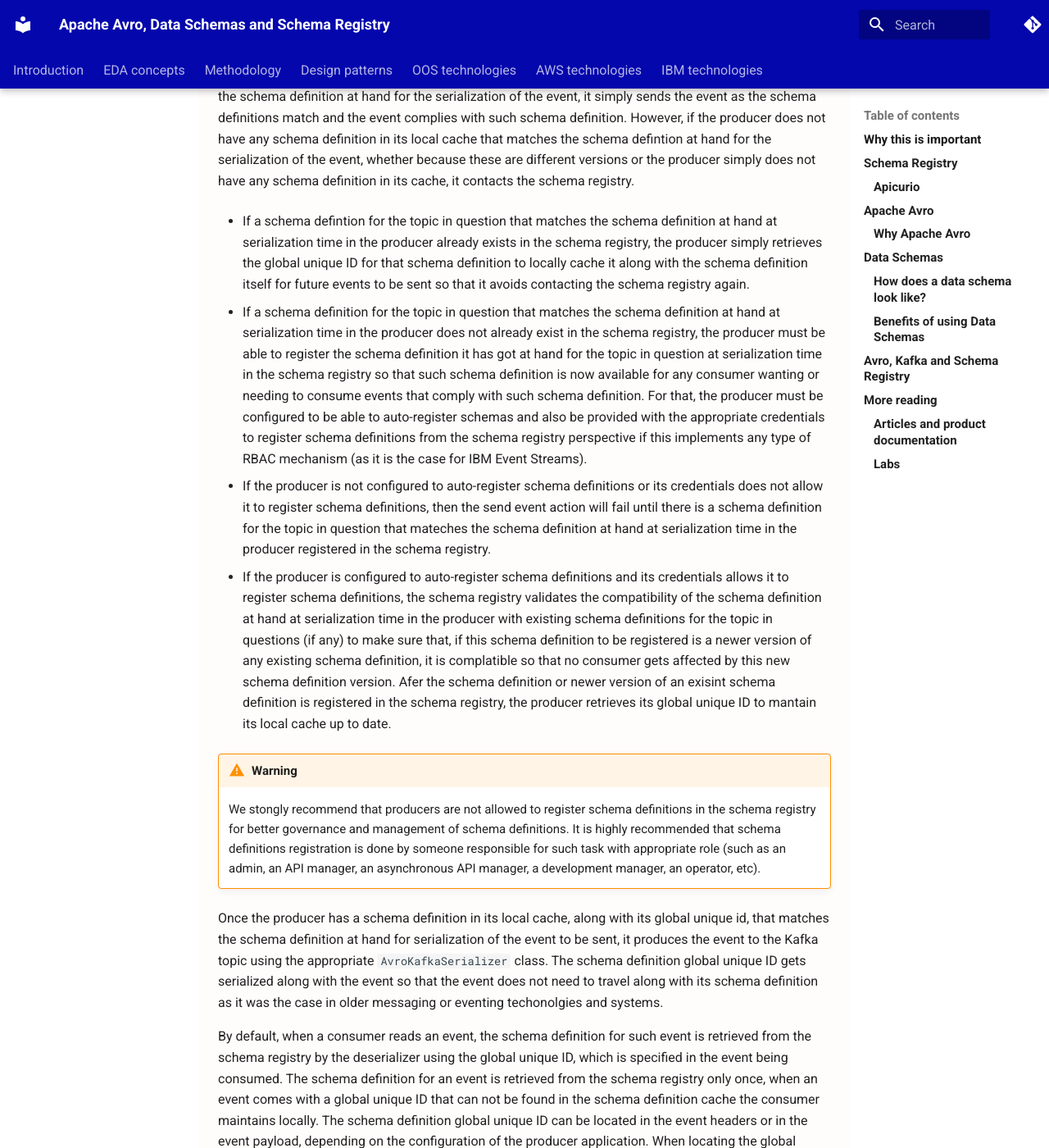
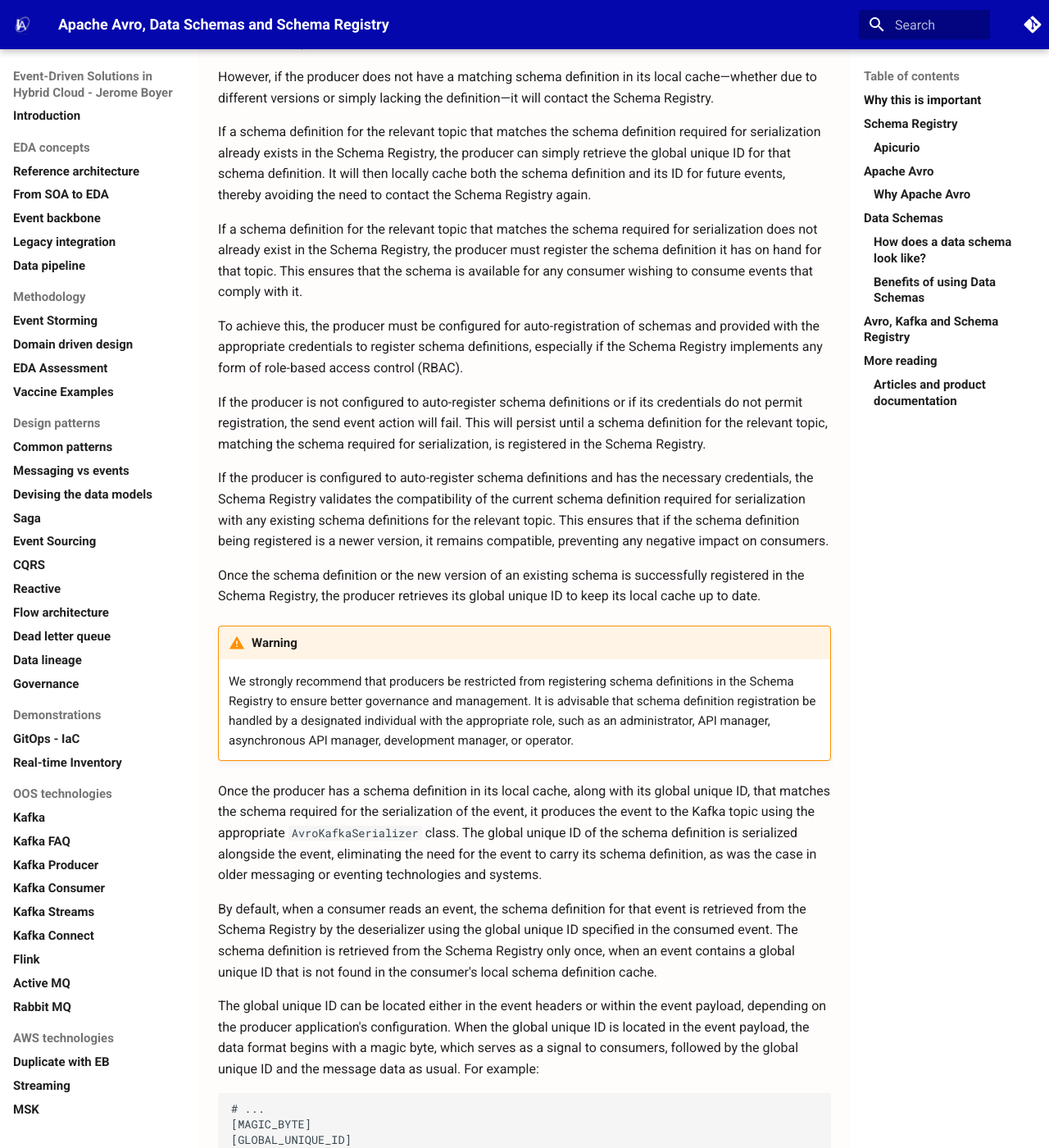
Before and after one commit to jbcodeforce/eda-studies, an MkDocs documentation site: the page built from docs/techno/avro-schemas/index.md, in a window 1280 px wide and 1400 px high, scrolled down 1721 px. Shown: the whole window at 82% size. Built offline with MkDocs 1.6.1 and Material for MkDocs 9.7.7, drawn with Linux system fonts in a browser that asks for light colours; comment, search, counter and statistics services are not loaded; some of the changed text lies outside the part shown.

Commit message:
update schema mgt

````diff
--- /dev/null
+++ b/docs/solutions/gitops_IaC/index.md
@@ -0,0 +1,65 @@
+# Kafka and Event-Driven deployment with GitOps and Infrastructure as Code
+
+The goal of this chapter is to go over the deployment considerations for a cloud-native event-driven application using GitOps / Infrastructure as Code practices.
+
+GitOps is a declarative way to implement continuous deployment for cloud-native applications.
+
+## Context
+
+We want to demonstrate the following components deployment:
+
+![](../../techno/avro-schemas/diagrams/schema-registry.drawio.png)
+
+1. Kafka cluster
+1. Schema registry
+1. Topic definitions
+1. Producer and Consumer Apps
+1. Avro schema deployment
+
+Which is an instantiation of the broader EDA blueprint as illustrated in the following diagram:
+
+![](../../concepts/diagrams/eda-hl.drawio.png)
+
+To better improve DevOps automation and the overall solution governance, **GitOps** and **Intrastructure as Code** practices should help deploying all those components as source code.
+
+---
+
+## Components for GitOps
+
+The following diagram illustrates the technical components involved in a typical production deployment of an event-driven solution.
+
+![components](./diagrams/components.drawio.png){ width="1000" }
+
+The diagram organizes the components based on when they are introduced during system development (earlier or later) and whether they are high-level application-oriented components or low-level system-oriented components. For instance, GitHub is a system component that is fundamental to structuring the event-driven solution deployment. In contrast, streaming or event-driven applications are higher-level components that require other components to be deployed first.
+
+The color coding indicates that blue components are part of the solution, red components are associated with GitOps on Kubernetes or RedHat OpenShift, and green components are external to the Kubernetes cluster, even if they could potentially be integrated. [Kustomize.io](https://kustomize.io/) represents a way to define deployments, while Sealed Secrets is a service for managing secrets.
+
+Among the later components to deploy, we have included everything necessary to monitor both the solution and the infrastructure.
+
+### Event-driven applications
+
+Event-driven applications support business logic, are microservice-based, and utilize reactive messaging, MQ, or Kafka APIs. These applications provide OpenAPIs for mobile and web applications, as well as AsyncAPI specifications when producing events to Kafka or messages to MQ. OpenAPI and AsyncAPI definitions are managed by the API manager and the event endpoint manager.
+
+Schema definitions are managed by a **Schema Registry**.
+
+### Event-streaming applications
+
+Event-streaming applications support stateful processing using [Kafka Stream](../../techno/kstreams/) APIs or [Apache Flink](https://jbcodeforce.github.io/flink-studies/).
+
+### Kafka Cluster
+
+When using Cloud provider, managed service for Kafka, the cluster can be defined using infrastructure as code. When deploying Kafka onto Kubernetes platform [Strimzi](https://strimzi.io/) defines customer resources with operator to declare any Kafka components as Yaml manifests. See the [Strimzi getting started](https://strimzi.io/quickstarts/) to install the Strimzi Operator on a local kubernetes. Once the operator is running it will watch for new custom resources and create the Kafka cluster, topics or users that correspond to those custom resources.
+
+### Queue manager
+
+A queue manager provides queuing services through various MQ APIs. It hosts the queues that store messages produced and consumed by connected applications and systems. Queue managers can be interconnected via network channels, enabling messages to flow between disparate systems and applications across different platforms, including both on-premises and cloud environments.
+
+
+---
+
+some note on labs. See deployment under eda-rt-inventory solution
+
+```sh
+kubectl get pod -n kafka --watch
+kubectl logs deployment/strimzi-cluster-operator -n kafka -f
+```
--- a/docs/techno/avro-schemas/index.md
+++ b/docs/techno/avro-schemas/index.md
@@ -1,52 +1,64 @@
----
-title: Apache Avro, Data Schemas and Schema Registry
-description: Apache Avro data serialization, data schemas for data definition and correctness and Schema Registry for data schema management
----
+# Apache Avro, Data Schemas and Schema Registry
 
-**Updates 6/20/2022**
+???- Info Updates"
+  Created 01/2019  Last update 6/20/2022
 
 This chapter describes what and why Avro and Schema registry are important elements of any event-driven solutions.
 
 ## Why this is important
 
-Loosely coupling and asynchronous communication between applications does not mean there is no contract to enforce some constraint between producer and consumer.
-When we talk about contract, we can first think about schema as we did with XSD. In the world of JSON, JSON schema and Avro schemas can be used to define data structure of the messages. As there is a need to get metadata around messaging, [cloudevents](https://cloudevents.io) is well accepted and adopted as a specification
-to describe event data. Also [AsyncAPI](../../patterns/api-mgt/#support-for-async-api) establishes standards for events and messaging in the asynchronous world with an API view, combining message schema, channels and binding definitions so we have most of the needed information for a consumer to access a data stream or queue.
+Loosely coupling and asynchronous communication between applications does not imply the absence of a contract to enforce certain constraints between producers and consumers.
 
-The contract is defined with a schema. From an EDA design point of view, the producer owns the definition of the schema as it owns the main business entity life cycle, the business events are generated from. Producer will make sure the message complies with the schema at hand for serializing.
+When we refer to a contract, we can initially think of schemas, as we did with XSD. In the context of JSON, JSON Schema and Avro schemas can be utilized to define the data structure of messages. Given the need for metadata in messaging, [CloudEvents](https://cloudevents.io) has gained widespread acceptance as a specification for describing event data. Additionally, [AsyncAPI](../../patterns/api-mgt/#support-for-async-api) establishes standards for events and messaging in the asynchronous landscape from an API perspective. It combines message schemas, channels, and binding definitions, providing consumers with the essential information needed to access a data stream or queue.
 
-On top of those specifications, there are technologies to support the contract management in the form of schema registry and API manager. The following
-figure gives us the foundations for integration between producer, schema registry and consumers.
+The contract is defined by a schema. From an event-driven architecture (EDA) design perspective, the producer is responsible for defining the schema, as it oversees the life cycle of the main business entities from which business events are generated. The producer ensures that the message complies with the schema for serialization.
 
-![schema registry management](./images/schema-registry.png)
+In addition to these specifications, various technologies support contract management, including schema registries and API managers. The following
+figure presents the foundations for integration between producers, schema registry and consumers.
 
+![schema registry management](./diagrams/schema-registry.drawio.png)
 
-Schema Registry provides producer and consumer APIs so that these can project whether the event they are about to produce or consume is compatible with previous versions or compatible with the version they are expecting. For that, both producers and consumers require the schema definition at hand at serialization and deserialization time. This can be done either by:
+The Schema Registry offers producer and consumer APIs that allow them to determine whether the event they are about to produce or consume is compatible with previous versions or aligns with the expected version. To achieve this, both producers and consumers need access to the schema definition during serialization and deserialization.
 
-1. Reading the schema from a local local resource to your producer such as a file, variable, property (or kubernetes construct such as configmap or secret).
+These can be done either by:
+
+1. Reading the schema from a local resource to the producer application using a file, a variable, a property (or a kubernetes construct such as a configmap or a secret).
 2. Retrieving the schema definition from the Schema Registry given a name/ID.
 
 When the producer wants to send an event to a Kafka topic, two things happen:
 
 1. The producer makes sure the event to be sent complies to the schema. Otherwise, it errors out.
-2. Project whether the event they are about to produce or consume is compatible with previous versions or compatible with the version they are expecting.
+2. Determine  whether the event they are about to produce or consume is compatible with previous versions or compatible with the version they are expecting.
 
-For the first action, the producer already holds the two things it needs: the schema definition the event to be sent needs to comply with and the event itself. The producer is therefore able to carry out that compliance check. However, for the second action, where the producer needs to make sure the schema definition your event complies with is compatible with the existing schema definition for the topic in question (if any), the producer might need to contact the schema registry.
+For the first action, the producer already has what it needs: the schema definition and the event that must comply with it. This enables the producer to perform the compliance check. However, for the second action, where the producer must ensure that the schema definition of the event is compatible with the existing schema for the relevant topic (if one exists), the producer may need to consult the Schema Registry.
 
-Producers (and consumers) maintain a local cache with the schema definitions (and their versions) along with their unique global IDs (all of these retrieved from the schema registry) for the topics they want to produce/consume events to/from. If the producer has a schema definition in its local cache that matches the schema definition at hand for the serialization of the event, it simply sends the event as the schema definitions match and the event complies with such schema definition. However, if the producer does not have any schema definition in its local cache that matches the schema defintion at hand for the serialization of the event, whether because these are different versions or the producer simply does not have any schema definition in its cache, it contacts the schema registry.
+Producers (and consumers) maintain a local cache of schema definitions (and their versions) along with their unique global IDs, all retrieved from the Schema Registry, for the topics they wish to produce or consume events from. If the producer has a schema definition in its local cache that matches the schema definition required for the event's serialization, it can simply send the event, as the definitions match and the event complies with the schema.
 
-* If a schema defintion for the topic in question that matches the schema definition at hand at serialization time in the producer already exists in the schema registry, the producer simply retrieves the global unique ID for that schema definition to locally cache it along with the schema definition itself for future events to be sent so that it avoids contacting the schema registry again.
+However, if the producer does not have a matching schema definition in its local cache—whether due to different versions or simply lacking the definition—it will contact the Schema Registry.
 
-* If a schema definition for the topic in question that matches the schema definition at hand at serialization time in the producer does not already exist in the schema registry, the producer must be able to register the schema definition it has got at hand for the topic in question at serialization time in the schema registry so that such schema definition is now available for any consumer wanting or needing to consume events that comply with such schema definition. For that, the producer must be configured to be able to auto-register schemas and also be provided with the appropriate credentials to register schema definitions from the schema registry perspective if this implements any type of RBAC mechanism (as it is the case for IBM Event Streams).
-  * If the producer is not configured to auto-register schema definitions or its credentials does not allow it to register schema definitions, then the send event action will fail until there is a schema definition for the topic in question that mateches the schema definition at hand at serialization time in the producer registered in the schema registry.
-  * If the producer is configured to auto-register schema definitions and its credentials allows it to register schema definitions, the schema registry validates the compatibility of the schema definition at hand at serialization time in the producer with existing schema definitions for the topic in questions (if any) to make sure that, if this schema definition to be registered is a newer version of any existing schema definition, it is complatible so that no consumer gets affected by this new schema definition version. Afer the schema definition or newer version of an exisint schema definition is registered in the schema registry, the producer retrieves its global unique ID to mantain its local cache up to date.
+
+If a schema definition for the relevant topic that matches the schema definition required for serialization already exists in the Schema Registry, the producer can simply retrieve the global unique ID for that schema definition. It will then locally cache both the schema definition and its ID for future events, thereby avoiding the need to contact the Schema Registry again.
+
+If a schema definition for the relevant topic that matches the schema required for serialization does not already exist in the Schema Registry, the producer must register the schema definition it has on hand for that topic. This ensures that the schema is available for any consumer wishing to consume events that comply with it.
+
+To achieve this, the producer must be configured for auto-registration of schemas and provided with the appropriate credentials to register schema definitions, especially if the Schema Registry implements any form of role-based access control (RBAC).
+
+If the producer is not configured to auto-register schema definitions or if its credentials do not permit registration, the send event action will fail. This will persist until a schema definition for the relevant topic, matching the schema required for serialization, is registered in the Schema Registry.
+
+If the producer is configured to auto-register schema definitions and has the necessary credentials, the Schema Registry validates the compatibility of the current schema definition required for serialization with any existing schema definitions for the relevant topic. This ensures that if the schema definition being registered is a newer version, it remains compatible, preventing any negative impact on consumers.
+
+Once the schema definition or the new version of an existing schema is successfully registered in the Schema Registry, the producer retrieves its global unique ID to keep its local cache up to date.
+
 
 !!! Warning
-    We stongly recommend that producers are not allowed to register schema definitions in the schema registry for better governance and management of schema definitions. It is highly recommended that schema definitions registration is done by someone responsible for such task with appropriate role (such as an admin, an API manager, an asynchronous API manager, a development manager, an operator, etc).
+    We strongly recommend that producers be restricted from registering schema definitions in the Schema Registry to ensure better governance and management. It is advisable that schema definition registration be handled by a designated individual with the appropriate role, such as an administrator, API manager, asynchronous API manager, development manager, or operator.
 
-Once the producer has a schema definition in its local cache, along with its global unique id, that matches the schema definition at hand for serialization of the event to be sent, it produces the event to the Kafka topic using the appropriate `AvroKafkaSerializer` class. The schema definition global unique ID gets serialized along with the event so that the event does not need to travel along with its schema definition as it was the case in older messaging or eventing techonolgies and systems.
 
-By default, when a consumer reads an event, the schema definition for such event is retrieved from the schema registry by the deserializer using the global unique ID, which is specified in the event being consumed. The schema definition for an event is retrieved from the schema registry only once, when an event comes with a global unique ID that can not be found in the schema definition cache the consumer maintains locally. The schema definition global unique ID can be located in the event headers or in the event payload, depending on the configuration of the producer application. When locating the global unique ID in the event payload, the format of the data begins with a magic byte, used as a signal to consumers, followed by the global unique ID, and the message data as normal. For example:
+Once the producer has a schema definition in its local cache, along with its global unique ID, that matches the schema required for the serialization of the event, it produces the event to the Kafka topic using the appropriate `AvroKafkaSerializer` class. The global unique ID of the schema definition is serialized alongside the event, eliminating the need for the event to carry its schema definition, as was the case in older messaging or eventing technologies and systems.
+
+By default, when a consumer reads an event, the schema definition for that event is retrieved from the Schema Registry by the deserializer using the global unique ID specified in the consumed event. The schema definition is retrieved from the Schema Registry only once, when an event contains a global unique ID that is not found in the consumer's local schema definition cache.
+
+The global unique ID can be located either in the event headers or within the event payload, depending on the producer application's configuration. When the global unique ID is located in the event payload, the data format begins with a magic byte, which serves as a signal to consumers, followed by the global unique ID and the message data as usual. For example:
 
 ```
 # ...
@@ -55,26 +67,20 @@
 [MESSAGE DATA]
 ```
 
-Be aware that non Java consumers use a C library that might require the schema definition at hand for the deserializer too (see https://github.com/confluentinc/confluent-kafka-python/issues/834) as opposed to letting the deserializer retrieve the schema definition from the schema registry as explained above. The strategy would be to have the schema loaded from the schema registry via API.
+Be aware that non-Java consumers may use a C library that also requires the schema definition for the deserializer, as opposed to allowing the deserializer to retrieve the schema definition from the Schema Registry, as explained above. The strategy should involve loading the schema from the Schema Registry via an API. See [Kafka python reported issue](https://github.com/confluentinc/confluent-kafka-python/issues/834)
 
 ## Schema Registry
 
-With a pure open-source strategy, Event Streams within Cloud Pak for integration is using Apicu.io as schema registry.
-The Event Streams [product documentation](https://ibm.github.io/event-streams/schemas/overview/) is doing an excellent job to
-present the schema registry, we do not need to rewrite the story, just give you some summary from Apicur.io and links to code samples.
-
 ### Apicurio
 
-[Apicur.io](https://www.apicur.io) includes a [schema registry](https://www.apicur.io/registry/docs/apicurio-registry/2.1.x/index.html) to store schema definitions.
-It supports Avro, json, protobuf schemas, and an API registry to manage OpenApi and AsynchAPI.
+[Apicur.io](https://www.apicur.io) includes a [schema registry](https://www.apicur.io/registry/docs/apicurio-registry/2.6.x/index.html) to store schema definitions. It supports Avro, Json, protobuf schemas, and an API registry to manage OpenApi and AsynchAPI.
 
-It is a Cloud-native Quarkus Java runtime for low memory footprint and fast deployment times. It supports [different persistences](https://www.apicur.io/registry/docs/apicurio-registry/2.1.x/getting-started/assembly-intro-to-the-registry.html#registry-storage_registry)
+Apicur.io is a Cloud-native Quarkus Java runtime with low memory footprint and fast deployment times. It supports [different persistences](hhttps://www.apicur.io/registry/docs/apicurio-registry/2.6.x/getting-started/assembly-installing-registry-docker.html)
 like Kafka, Postgresql, Infinispan and supports different deployment models.
 
 #### Registry Characteristics
 
 * Apicurio Registry is a datastore for sharing standard event schemas and API designs across API and event-driven architectures.
-In the messaging and event streaming world, data that are published to topics and queues often must be serialized or validated using a Schema.
 * The registry supports adding, removing, and updating the following types of artifacts: OpenAPI, AsyncAPI, GraphQL, Apache Avro, Google protocol buffers, JSON Schema, Kafka Connect schema, WSDL, XML Schema (XSD).
 * Schema can be created via Web Console, core REST API or Maven plugin
 * It includes configurable rules to control the validity and compatibility.
@@ -219,15 +225,7 @@
 
 ### Articles and product documentation
 
-* [IBM Event Streams-  Schemas overview](https://ibm.github.io/event-streams/schemas/overview/)
 * [Apicur.io schema registry documentation](https://www.apicur.io/registry/docs/apicurio-registry/2.1.x/index.html)
 * [Confluent schema registry overview](https://docs.confluent.io/platform/current/schema-registry/index.html)
-* [Producer code with reactive messaging and apicurio schema registry](https://github.com/ibm-cloud-architecture/eda-quickstarts/tree/main/quarkus-reactive-kafka-producer)
-* [Consumer code with reactive messaging and apicurio schema registry](https://github.com/ibm-cloud-architecture/eda-quickstarts/tree/main/quarkus-reactive-kafka-consumer)
-
-### Labs
-
-We have developed two labs, one for the IBM Event Streams product that comes with the IBM CloudPak for Integration installed on a RedHat OpenShift cluster and the other for the IBM Event Streams on IBM Cloud offering, to get hands-on experience working with Apache Avro, data schemas and the IBM Event Streams Schema Registry:
-
-- [IBM Event Streams on IBM Cloud lab](../../use-cases/schema-registry-on-cloud/)
-- [IBM Event Streams from IBM CloudPak for Integration lab](../../use-cases/schema-registry-on-ocp/)
+* [Producer code with reactive messaging and apicurio schema registry](https://github.com/jbcodeforce/eda-quickstarts/tree/main/quarkus-reactive-kafka-producer)
+* [Consumer code with reactive messaging and apicurio schema registry](https://github.com/jbcodeforce/eda-quickstarts/tree/main/quarkus-reactive-kafka-consumer)
--- a/mkdocs.yml
+++ b/mkdocs.yml
@@ -27,6 +27,9 @@
     - Dead letter queue: patterns/dlq/index.md
     - Data lineage: patterns/data-lineage/index.md
     - Governance: patterns/governance/index.md     # updated 07/2024 - still need work
+  - Demonstrations:
+    - GitOps - IaC: solutions/gitops_IaC/index.md
+    - Real-time Inventory: https://jbcodeforce.github.io/eda-rt-inventory/
   - OOS technologies:
     - Kafka: techno/kafka/index.md     # reviewed 07/2024
     - Kafka FAQ: techno/kafka/faq.md   # reviewed 07/2024
@@ -51,6 +54,8 @@
     - MQ: techno/ibm-mq/index.md
 theme:
   name: material
+  logo: images/logo.drawio.png
+  favicon: images/logo-blue.drawio.png
   palette:
     scheme: default
   language: en
@@ -60,8 +65,8 @@
       - search.highlight
       - navigation.instant
       - navigation.instant.progress
-      - navigation.tabs
-      - navigation.tabs.sticky
+      # - navigation.tabs
+      #- navigation.tabs.sticky
       - navigation.instant
       - navigation.tracking
       - navigation.sections
````
Also changed, not shown: other parts of docs/techno/avro-schemas/index.md (+2 -2 lines), docs/patterns/events-versus-messages/index.md (+3 -3 lines), docs/techno/confluent/index.md (added, +25 -0 lines), docs/concepts/diagrams/eda-hl.drawio.png, docs/images/logo-blue.drawio.png (added), docs/images/logo.drawio.png (added), docs/solutions/gitops_IaC/diagrams/components.drawio.png (added), docs/techno/avro-schemas/diagrams/schema-registry.drawio.png (added), docs/techno/avro-schemas/images/schema-registry.png (deleted), 2 other files.
